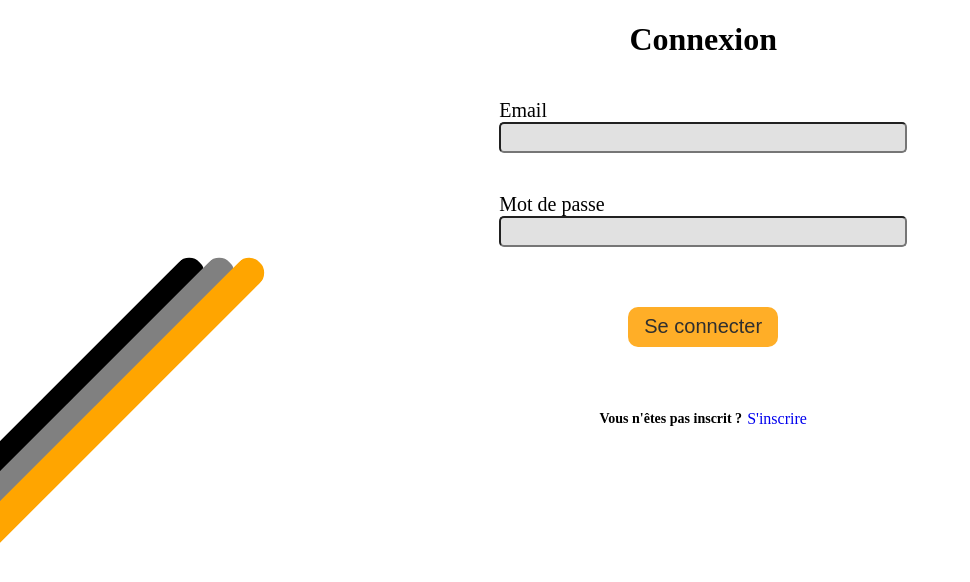
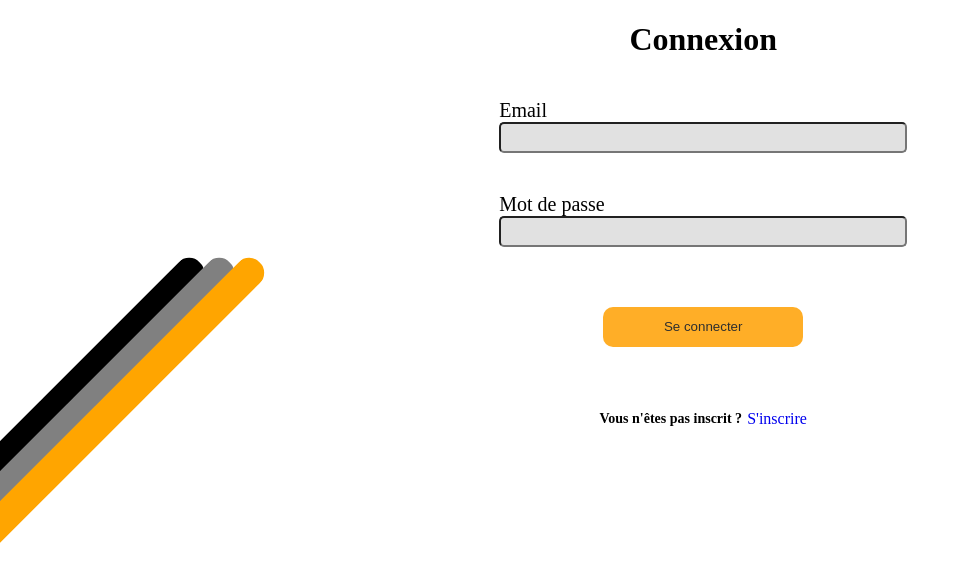
Before and after one commit to Zastial/SAE-Euclidia, a CodeIgniter app: page /database/user/login in a window 1280 px wide. Shown: the part 111-693 px from the top of the page, without its empty margins (0-970 px from the left). Run offline with CodeIgniter, Linux system fonts and the light colour scheme.

Commit message:
css vue admin, input

```diff
--- a/CodeIgniter/css/connexion.css
+++ b/CodeIgniter/css/connexion.css
@@ -30,11 +30,6 @@
     padding-bottom: 40px;
 }
 
-.btn-main {
-    width: 150px;
-    font-size: 20px;
-    padding: 0px;
-}
 
 .form-inscription-link {
     display: flex;
```
